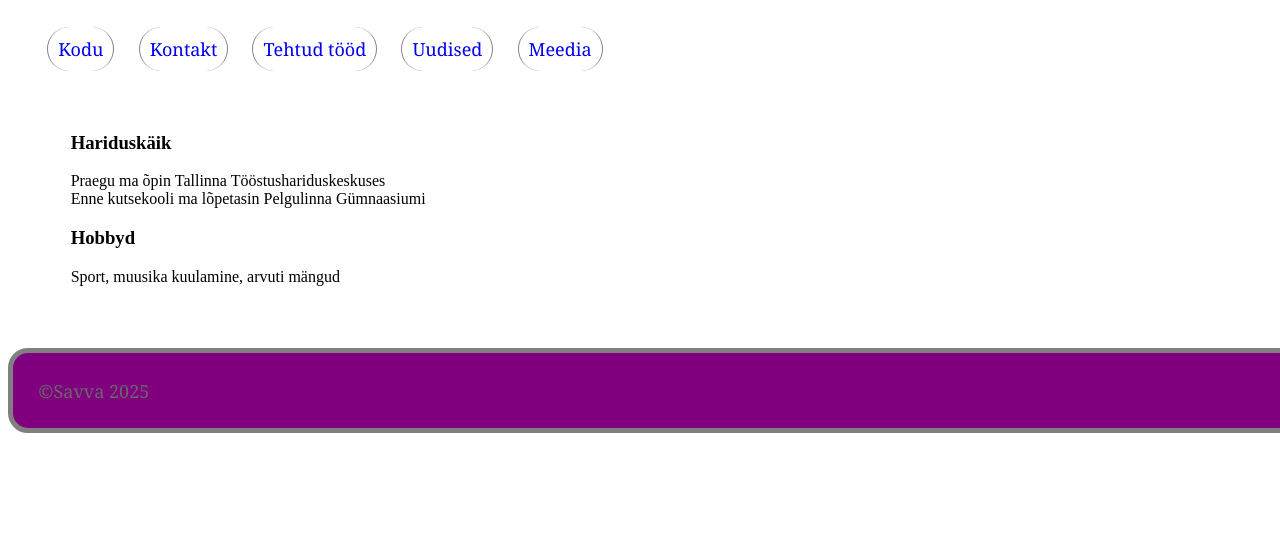
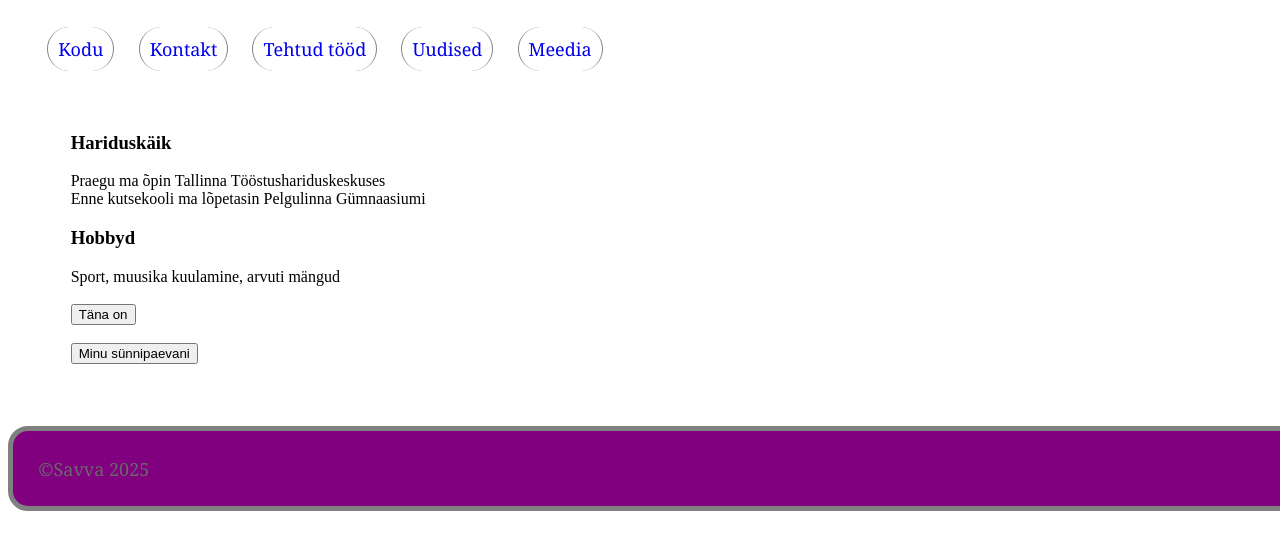
Before and after one commit to SavvaS250/Savva.Veebirakendused, a plain HTML site: page untitled/index.html in a window 1280 px wide. Shown: the part 168-718 px from the top of the page. Drawn offline with Linux system fonts and the light colour scheme.

Commit message:
Add files via upload

```diff
--- a/untitled/index.html
+++ b/untitled/index.html
@@ -8,6 +8,7 @@
     <link rel="icon" type="image/png" sizes="32x32" href="/favicon-32x32.png">
     <link rel="manifest" href="/site.webmanifest">
     <link rel="stylesheet" href="style.css">
+    <script src="kuupaev.js"></script>
 </head>
 <body>
 
@@ -47,6 +48,13 @@
     <section>
         <h3>Hobbyd</h3>
         <div>Sport, muusika kuulamine, arvuti mängud</div>
+        <br>
+        <input type="button" value="Täna on" onclick="tana()">
+        <div id="aeg"></div>
+        <br>
+        <input type="button" value="Minu sünnipaevani" onclick="sunnipaev()">
+        <div id="paevad"></div>
+
     </section>
 </main>
 <footer id="f1">
--- /dev/null
+++ b/untitled/kuupaev.js
@@ -0,0 +1,36 @@
+function tana(){
+    const now=new Date();
+    const paev=now.getDate();
+    const kuu=now.getMonth()+1;
+    const aasta=now.getFullYear();
+
+    const kuupaev="Täna on "+paev+". "+kuu+". "+aasta;
+
+    const tunnid = now.getHours();
+    const minutid = now.getMinutes();
+
+    const kellaAeg ="Kell on "+tunnid+":"+minutid;
+    const kellJaKuupaev = "Täna on "+paev+". "+kuu+". "+aasta+" ja kell on "+tunnid+":"+minutid;
+
+    let aeg=document.getElementById("aeg")
+    aeg.innerHTML=kuupaev+"<br>"+kellaAeg+"<br>"+kellJaKuupaev;
+
+    console.log(kuupaev);
+    console.log(kellaAeg);
+    console.log(kellJaKuupaev);
+}
+function sunnipaev(){
+    let paevad=document.getElementById("paevad");
+
+    let tana= new Date();
+    let synd=new Date(tana.getFullYear(), 9-1, 11);
+
+    if(synd<tana){
+        synd=new Date(tana.getFullYear()+1, 9-1, 11);
+    }
+
+    let vahe=synd.getTime()-tana.getTime();
+    let paevi= (vahe/(1000*60*60*24)).toFixed(2);
+    paevad.innerHTML=paevi +"päeva";
+    console.log("minu sünnipäevi "+paevi+" päeva");
+}
```
Also changed, not shown: untitled/tood.html (line endings or trailing spaces).
